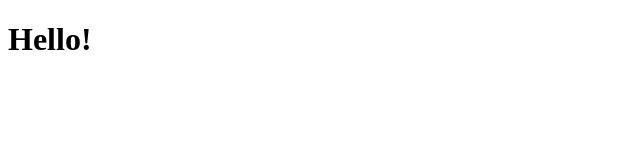
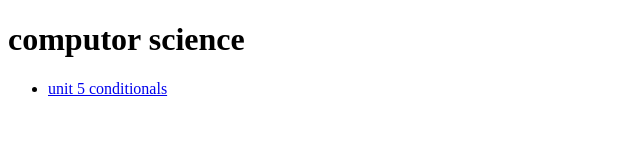
Before and after one commit to ArjunRajamony/ArjunRajamony-work.github.io, a plain HTML site: page index.html in a window 1280 px wide. Shown: the whole page, without its empty margins (0-640 px from the left). Drawn offline with Linux system fonts and the light colour scheme.

Commit message:
Update index.html

```diff
--- a/index.html
+++ b/index.html
@@ -7,6 +7,11 @@
     <title>Document</title>
 </head>
 <body>
-    <h1>Hello!</h1>
+    <h1>computor science</h1>
+    <ul>
+        <li>
+            <a href="/conditionals.html">unit 5 conditionals</a>
+        </li>
+    </ul>
 </body>
 </html>
```
